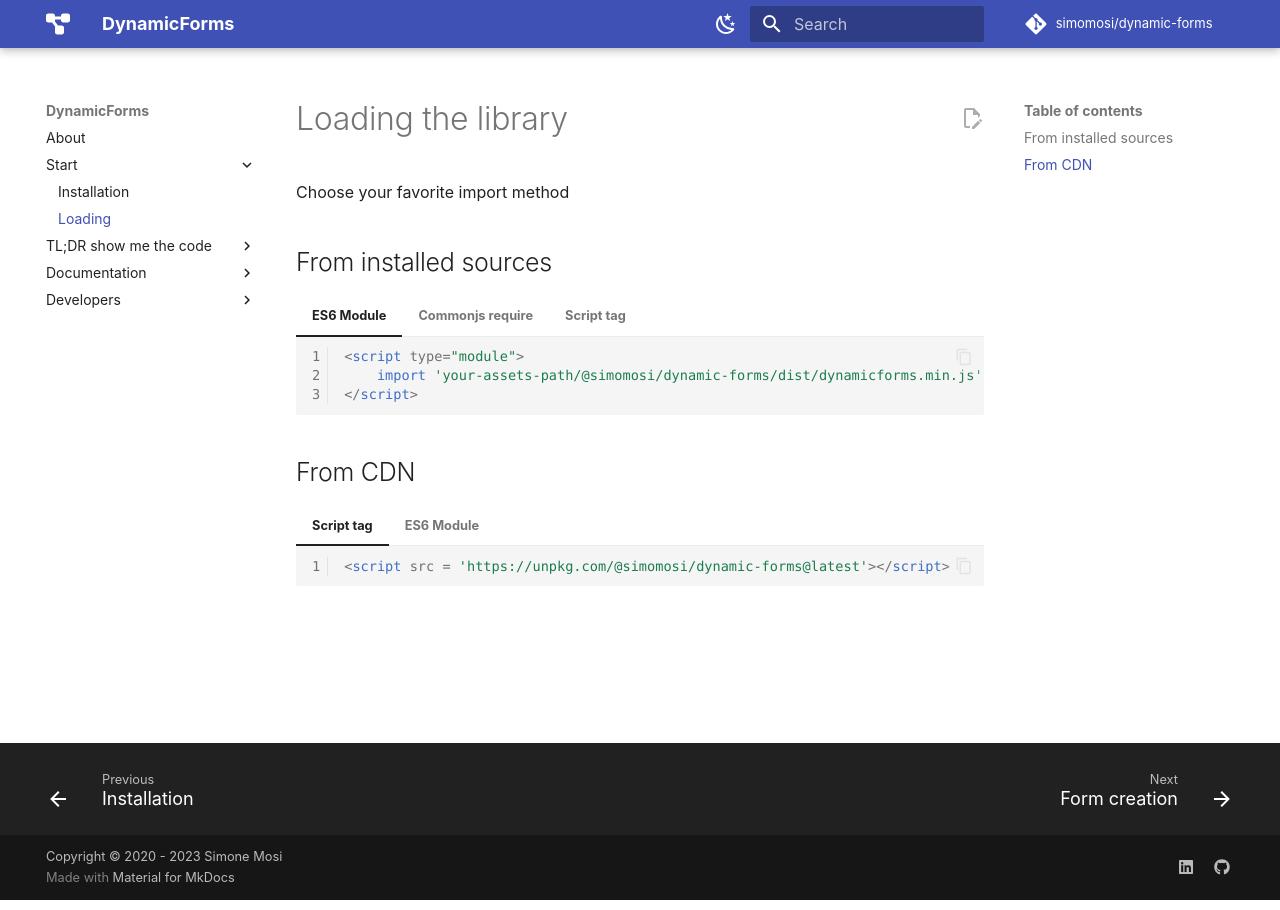
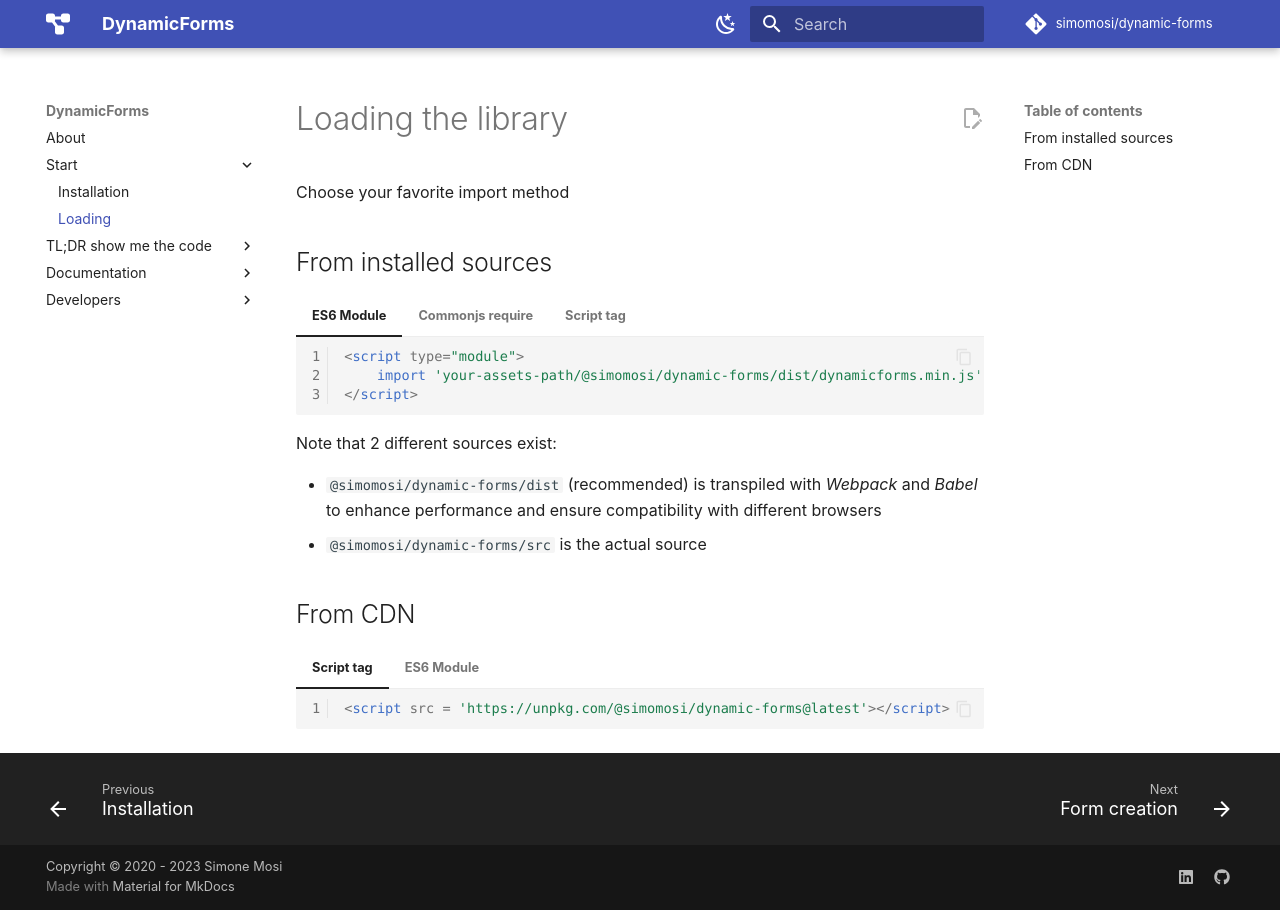
Before and after one commit to simomosi/dynamic-forms, an MkDocs documentation site: the page built from docs/start/loading.md, in a window 1280 px wide. Built offline with MkDocs 1.6.1 and Material for MkDocs 9.7.7, drawn with Linux system fonts in a browser that asks for light colours; comment, search, counter and statistics services are not loaded.

Commit message:
Updated docs

````diff
--- a/docs/start/loading.md
+++ b/docs/start/loading.md
@@ -20,6 +20,11 @@
     <script src='your-assets-path/@simomosi/dynamic-forms/dist/dynamicforms.min.js'></script>
     ```
 
+Note that 2 different sources exist:
+
+- `@simomosi/dynamic-forms/dist` (recommended) is transpiled with *Webpack* and *Babel* to enhance performance and ensure compatibility with different browsers
+- `@simomosi/dynamic-forms/src` is the actual source
+
 ## From CDN
 
 === "Script tag"
````
